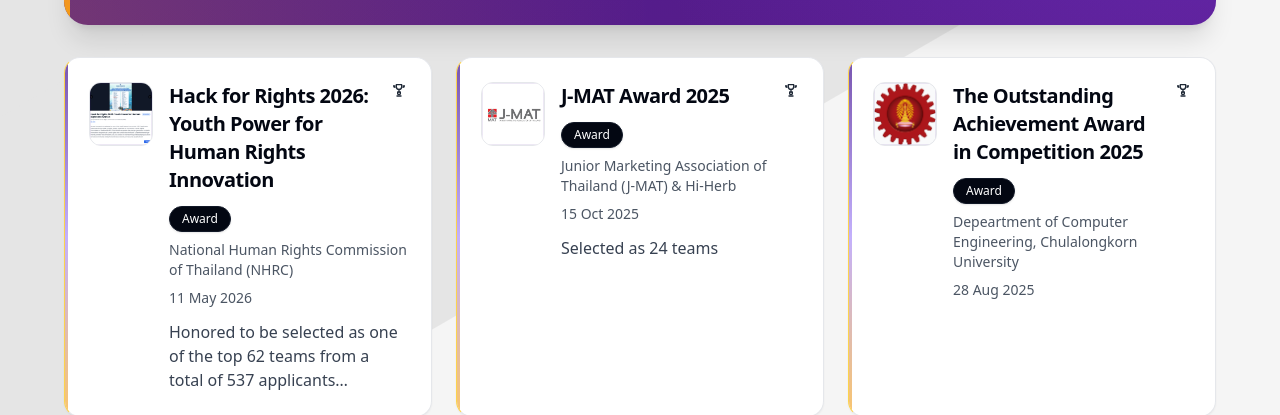
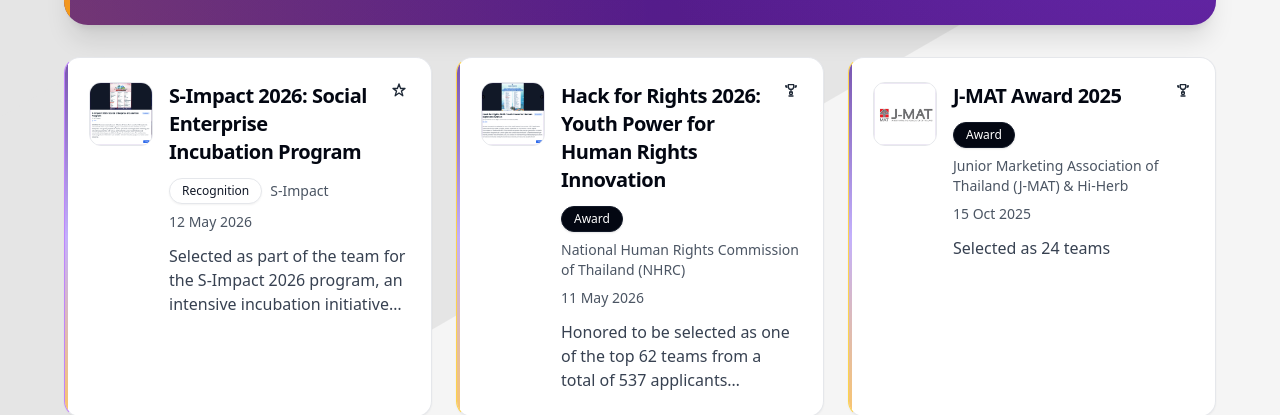
Before and after one commit to 5hyfilm/portfolio, a Next.js app: page /achievements in a window 1280 px wide. Shown: the part 329-744 px from the top of the page. Built offline with nearby package versions, Linux system fonts and the light colour scheme.

Commit message:
feat(achievements): add S-Impact 2026 Social Enterprise Incubation achievement
- Add S-Impact 2026 selected recognition with custom individual description.
- Register and save official incubation selection poster into static assets.

```diff
--- a/src/data/achievements.ts
+++ b/src/data/achievements.ts
@@ -3,6 +3,19 @@
 import { Achievement } from "../types/achievements";
 
 export const achievementsData: Achievement[] = [
+  {
+    id: 24,
+    title: "S-Impact 2026: Social Enterprise Incubation Program",
+    category: "recognition",
+    date: "12 May 2026",
+    organization: "S-Impact",
+    description:
+      "Selected as part of the team for the S-Impact 2026 program, an intensive incubation initiative for social enterprises, choosing from more than 100 applicants nationwide. Through this program, received specialized knowledge, expert mentoring, and networking opportunities with various partners. Focused on systematically and sustainably addressing accessibility challenges for wheelchair users, marking a significant milestone in transitioning from an innovation project to a robust social enterprise.",
+    thumbnailImage: "images/achievements/achievement24/achievement24_0.png",
+    images: ["images/achievements/achievement24/achievement24_1.png"],
+    validUntil: "",
+    link: "",
+  },
   {
     id: 23,
     title: "Hack for Rights 2026: Youth Power for Human Rights Innovation",
```
Also changed, not shown: public/images/achievements/achievement24/achievement24_0.png (added), public/images/achievements/achievement24/achievement24_1.png (added).
